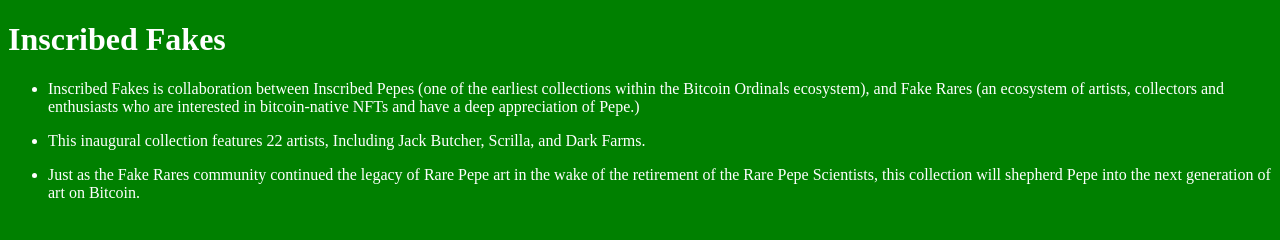
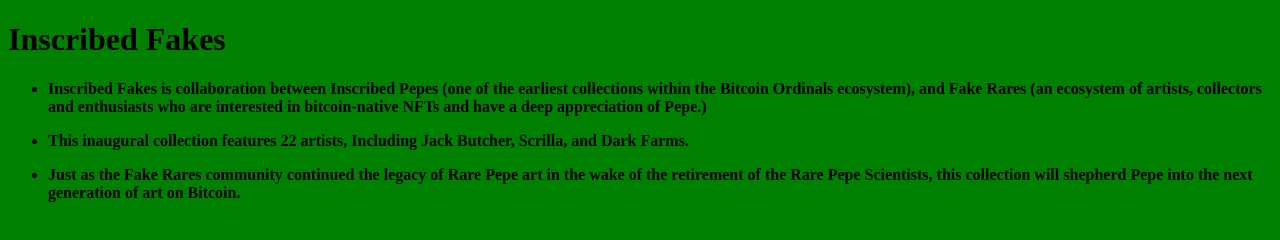
Before and after one commit to BJV511-eth/fakes, a plain HTML site: page index.html in a window 1280 px wide. Drawn offline with Linux system fonts and the light colour scheme.

Commit message:
Update index.html

```diff
--- a/index.html
+++ b/index.html
@@ -7,10 +7,15 @@
     <style>
         ul li {
             margin-bottom: 1em;
+            font-weight: bold;
         }
         body {
             background-color: green;
-            color: white;
+            color: black;
+            font-weight: bold;
+        }
+        h1 {
+            font-weight: bold;
         }
     </style>
 </head>
```
